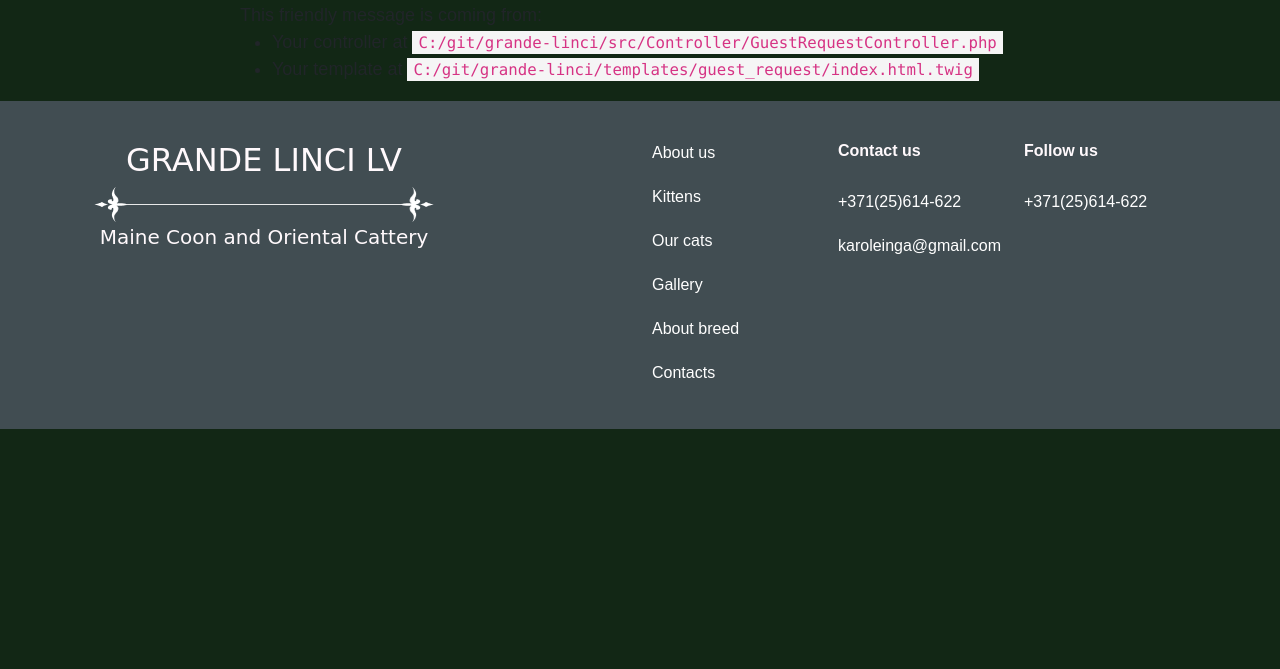
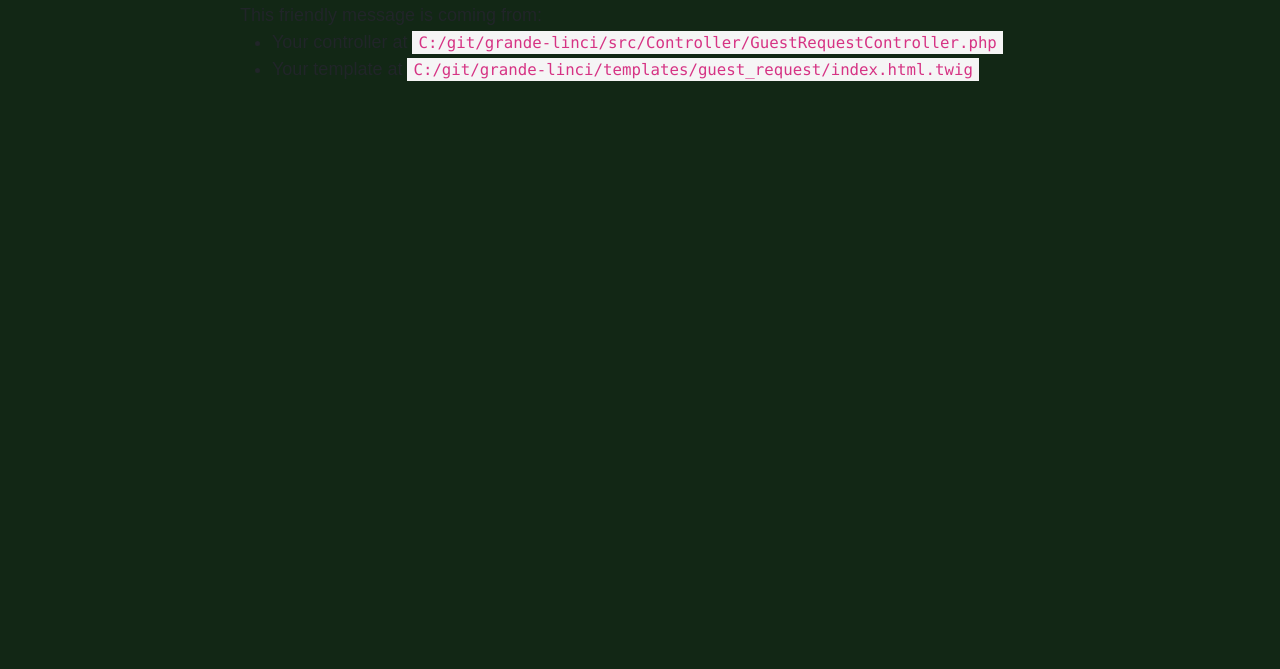
Before and after one commit to SofiyaShunkinaa/Grande-linci, a Symfony app: template templates/guest_request/index.html.twig in a window 1280 px wide. Shown: the part 172-841 px from the top of the page. Run offline with Twig, Linux system fonts and the light colour scheme; the template is opened without the code that fills it, so the values that code supplies are empty; some libraries are stand-ins or nearby versions; some web fonts are replaced.

Commit message:
delete footer

```diff
--- a/templates/base.html.twig
+++ b/templates/base.html.twig
@@ -124,84 +124,6 @@
         {% block body %}{% endblock %}
         </main>
 
-        <!-- Footer -->
-        <footer>
-            <!-- Grid container -->
-            <div class="container p-4">
-            <!--Grid row-->
-            <div class="row">
-                <!--Grid column-->
-                <div class="col-lg-6 col-md-5 col-sm-12 mb-4 mb-md-0">
-                    <div class="footer-logo d-flex flex-column align-items-center">
-                        <h3 class="text-uppercase">Grande Linci LV</h3>
-                        <div class="image-container d-xs-none d-md-block"><img src="{{ asset('img/arrow/simple-arrow.png')}}" alt="arrow"></div>
-                        <p class="d-xs-none d-md-block">
-                            Maine Coon and Oriental Cattery
-                        </p>
-                    </div>
-                </div>
-                <!--Grid column-->
-
-                <!--Grid column-->
-                <div class="col-lg-2 col-md-2 col-sm-12 mb-4 mb-md-0">
-                <ul class="list-unstyled col-lg-12 col-md-12 col-sm-6 mb-0">
-                    <li>
-                    <a href="#!" class="text-decoration-none text-white">About us</a>
-                    </li>
-                    <li>
-                    <a href="#!" class="text-decoration-none text-white">Kittens</a>
-                    </li>
-                    <li>
-                    <a href="#!" class="text-decoration-none text-white">Our cats</a>
-                    </li>
-                </ul>
-                <ul class="list-unstyled col-lg-12 col-md-12 col-sm-6 mb-0">
-                    <li>
-                    <a href="#!" class="text-decoration-none text-white">Gallery</a>
-                    </li>
-                    <li>
-                    <a href="#!" class="text-decoration-none text-white">About breed</a>
-                    </li>
-                    <li>
-                    <a href="#!" class="text-decoration-none text-white">Contacts</a>
-                    </li>
-                </ul>
-                </div>
-                <!--Grid column-->
-
-                <!--Grid column-->
-                <div class="col-lg-2 col-md-3 col-sm-12 mb-4 mb-md-0">
-                <h6>Contact us</h6>
-
-                <ul class="list-unstyled">
-                    <li>
-                    <a href="tel:+37125614622" class="text-decoration-none text-white">+371(25)614-622</a>
-                    </li>
-                    <li>
-                    <a href="mailto:karoleinga@gmail.com" class="text-decoration-none text-white">karoleinga@gmail.com</a>
-                    </li>
-                </ul>
-                </div>
-                <!--Grid column-->
-
-                <!--Grid column-->
-                <div class="col-lg-2 col-md-2 col-sm-12 mb-4 mb-md-0">
-                <h6>Follow us</h6>
-
-                <ul class="list-unstyled">
-                    <li>
-                    <a href="tel:+37125614622" class="text-decoration-none text-white">+371(25)614-622</a>
-                    </li>
-                </ul>
-                </div>
-                <!--Grid column-->
-            </div>
-            <!--Grid row-->
-            </div>
-            <!-- Grid container -->
-        </footer>
-        <!-- Footer -->
-
         <script src="https://cdn.jsdelivr.net/npm/swiper@11/swiper-bundle.min.js"></script>
         <script src="https://cdn.jsdelivr.net/npm/intl-tel-input@23.8.0/build/js/intlTelInput.min.js"></script>
         {% block javascripts %}
```
